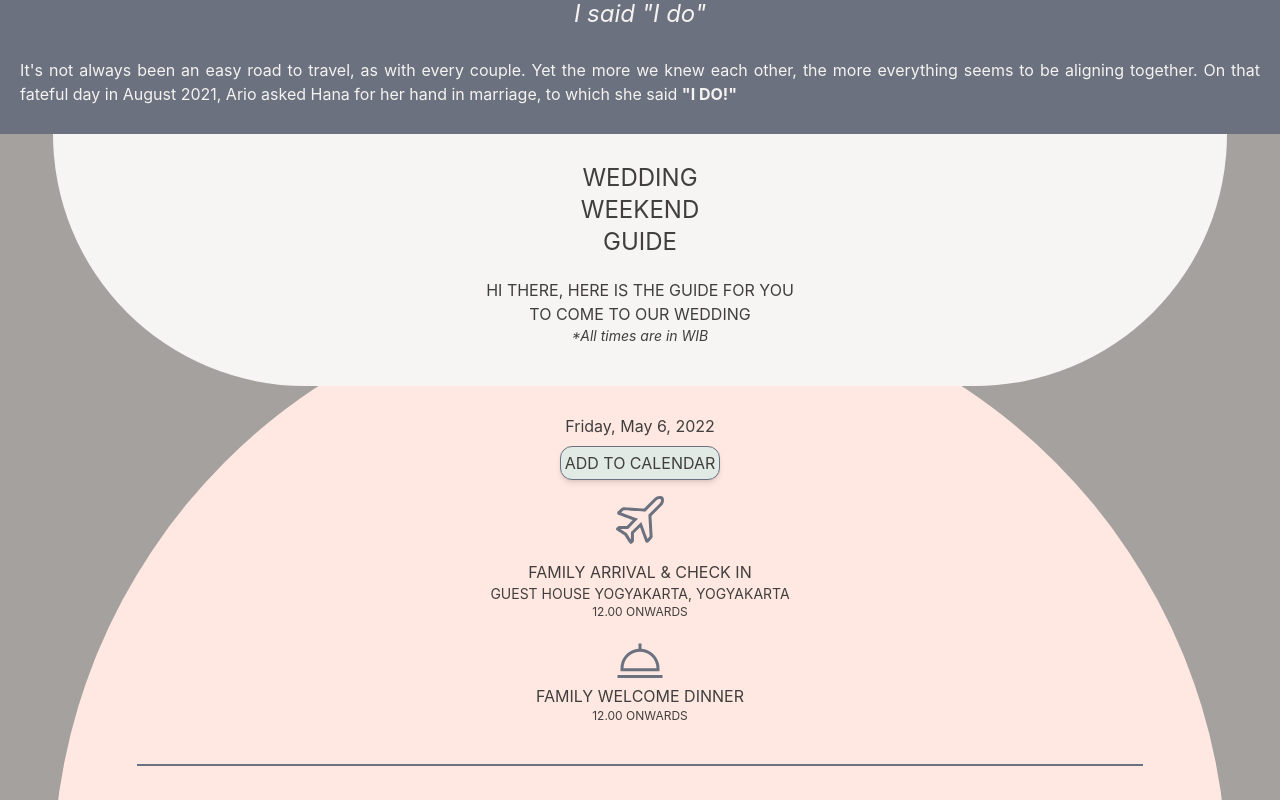
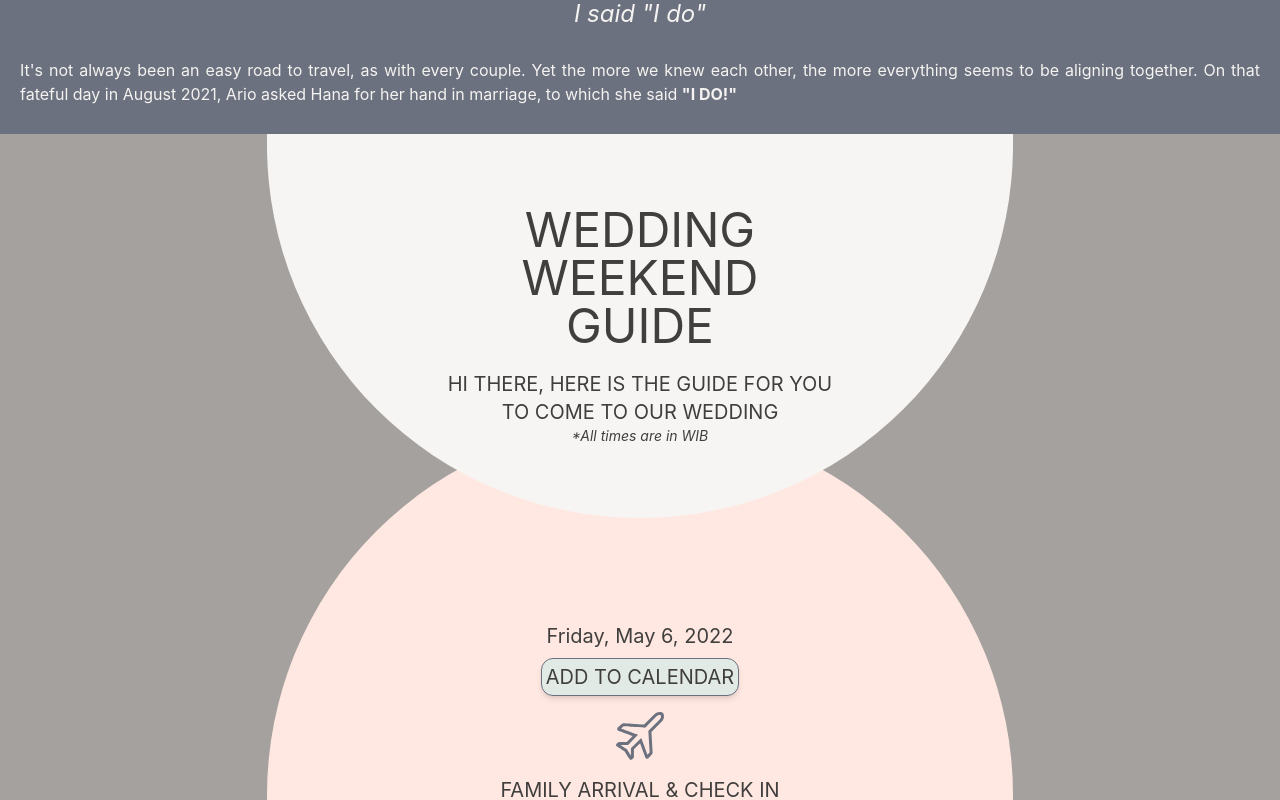
Before and after one commit to ariobintangn/hana-bintang-invitation, a React (Create React App) app in the folder hana-bintang-invitation/: page / in a window 1280 px wide. Shown: the part 2640-3440 px from the top of the page. Built offline with nearby package versions, Linux system fonts and the light colour scheme.

Commit message:
revised margin and spacing on guide

```diff
--- a/hana-bintang-invitation/src/App.js
+++ b/hana-bintang-invitation/src/App.js
@@ -215,10 +215,10 @@ function App() {
       </div>
 
       {/* GUIDE*/}
-      <div className="bg-cgrey2 text-gray relative flex flex-col justify-center items-center object-contain">
-        <div className="w-11/12">
-          <div className="bg-cpeach2 rounded-b-full relative text-center p-5 w-full z-10 pb-10">
-            <h1 className="py-2 text-2xl mb-3">
+      <div className="bg-cgrey2 text-gray relative flex flex-col justify-center items-center object-contain md:text-xl">
+        <div className="w-11/12 md:w-7/12">
+          <div className="bg-cpeach2 rounded-b-full relative text-center p-5 w-full z-10 pb-10 md:h-96 md:pt-16 ">
+            <h1 className="py-2 text-2xl mb-3 md:text-5xl">
               WEDDING
               <br />
               WEEKEND
@@ -235,7 +235,7 @@ function App() {
 
           {/*----------------SCHEDULE-----------------*/}
 
-          <div className="bg-cpeach rounded-t-full text-center p-5  top-1/4 -mt-24">
+          <div className="bg-cpeach rounded-t-full text-center p-5  top-1/4 -mt-24 md:p-24">
             <div className="mt-10 pt-16">
               <h1>Friday, May 6, 2022</h1>
               <button className="border-cgrey border bg-cgrey3 rounded-xl shadow-md mt-2 p-1 hover:bg-cgrey hover:text-white">
```
Also changed, not shown: hana-bintang-invitation/src/assets/party.svg (added), hana-bintang-invitation/src/assets/party2.svg (added).
